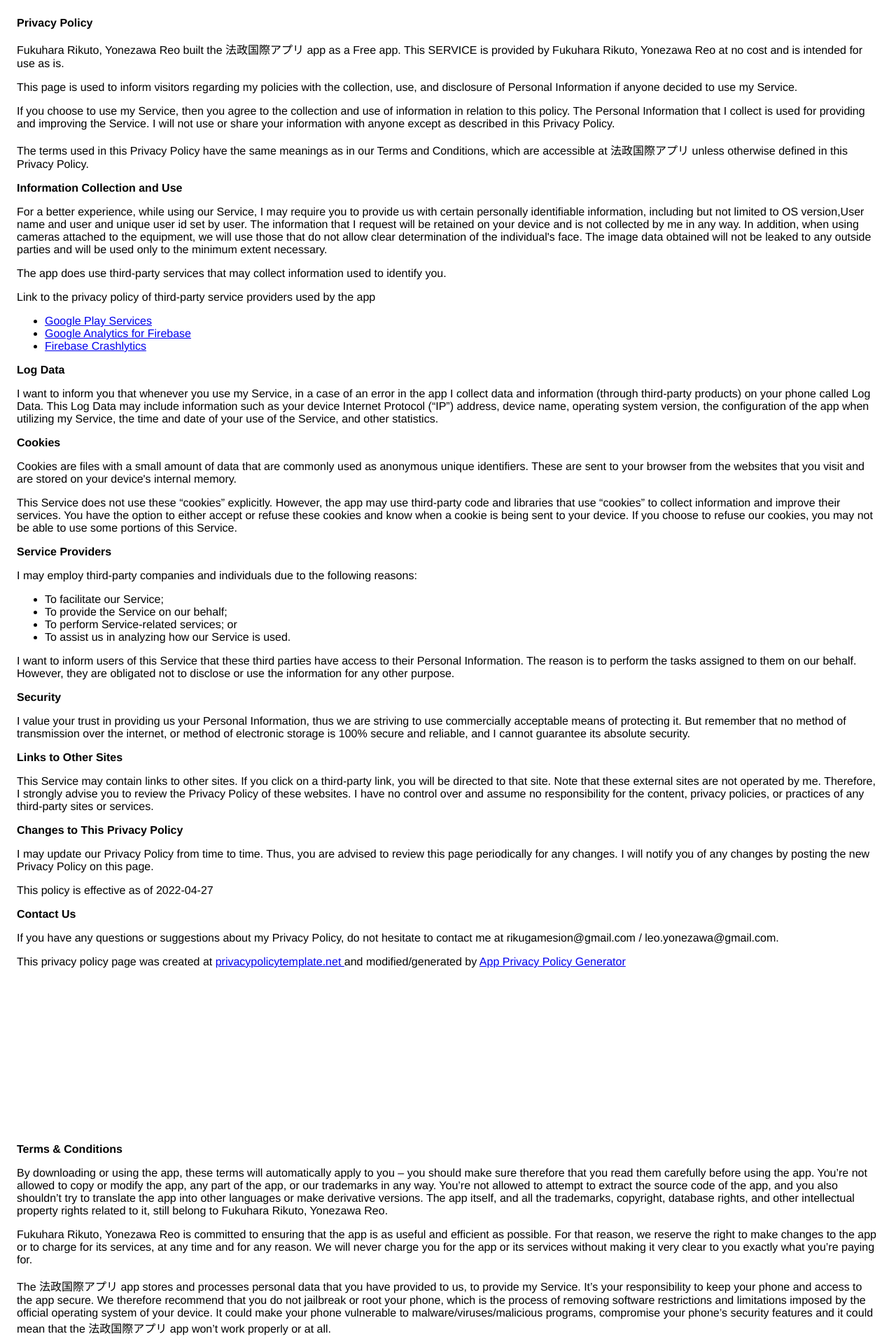
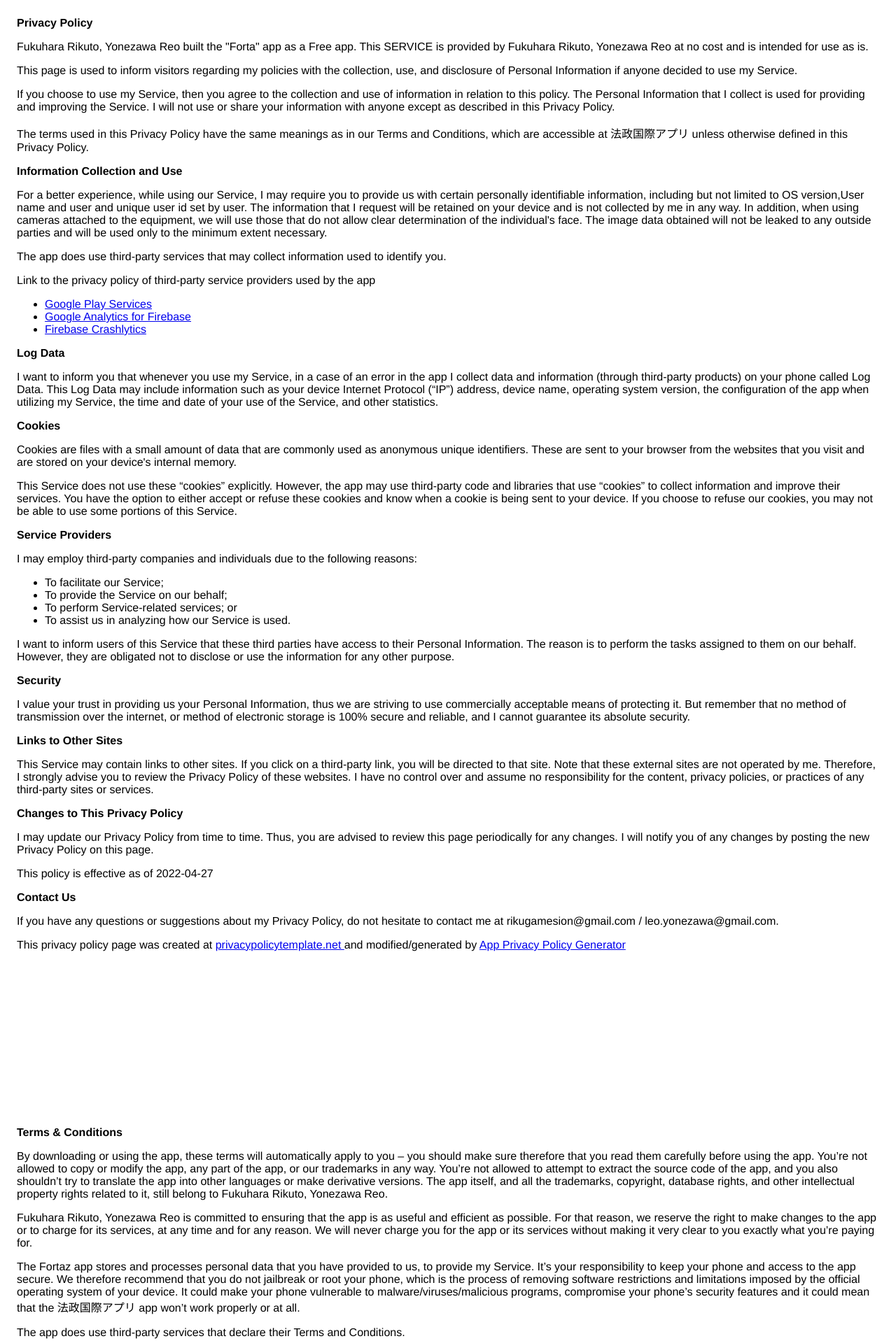
Before and after one commit to crum7/houseikokusaiapp, a plain HTML site: page index.html in a window 1280 px wide. Shown: the top 1917 px of the page at 70% size. Drawn offline with Linux system fonts and the light colour scheme.

Commit message:
Update index.html

```diff
--- a/index.html
+++ b/index.html
@@ -8,7 +8,7 @@
     </head>
     <body>
     <strong>Privacy Policy</strong> <p>
-                  Fukuhara Rikuto, Yonezawa Reo built the 法政国際アプリ app as
+                  Fukuhara Rikuto, Yonezawa Reo built the "Forta" app as
                   a Free app. This SERVICE is provided by
                   Fukuhara Rikuto, Yonezawa Reo at no cost and is intended for use as
                   is.
@@ -128,7 +128,7 @@
                   charge you for the app or its services without making it very
                   clear to you exactly what you’re paying for.
                 </p> <p>
-                  The 法政国際アプリ app stores and processes personal data that
+                  The Fortaz app stores and processes personal data that
                   you have provided to us, to provide my
                   Service. It’s your responsibility to keep your phone and
                   access to the app secure. We therefore recommend that you do
```
